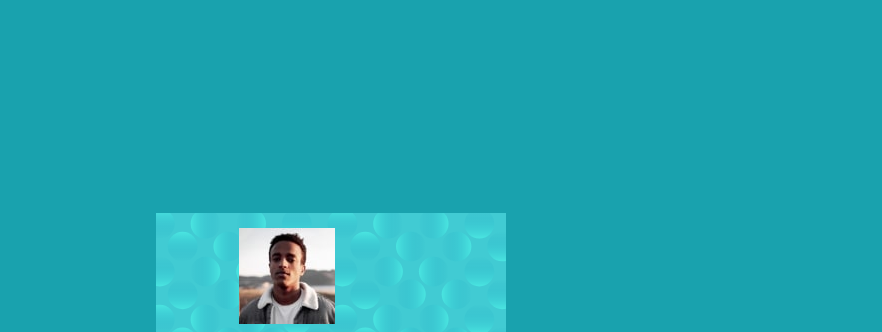
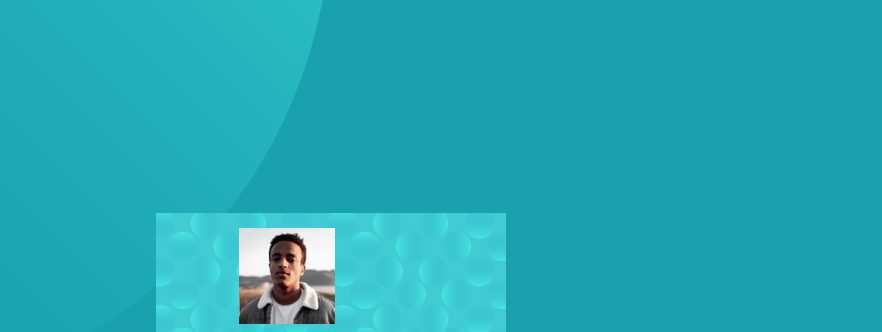
Before and after one commit to rluna15/profile-card-component, a website: page index.html in a window 1280 px wide. Shown: the top 332 px of the page, without its empty margins (309-1191 px from the left). Drawn offline with Linux system fonts and the light colour scheme.

Commit message:
bg pattern

```diff
--- a/app/scss/components/bg.scss
+++ b/app/scss/components/bg.scss
@@ -4,6 +4,8 @@
     width: 100vw;
     height: 100vh;
     background-color: $Dark-cyan;
-    background-image: url('../../../images/');
+    background-image: url('../../../images/bg-pattern-top.svg'), url('../../../images/bg-pattern-bottom.svg');
+    background-repeat: no-repeat, no-repeat;
+    background-position: right 50vw bottom 50vh, left 50vw top 50vh;
     @include center-flex;
 }
```
Also changed, not shown: dist/style.css, 1 other file.
